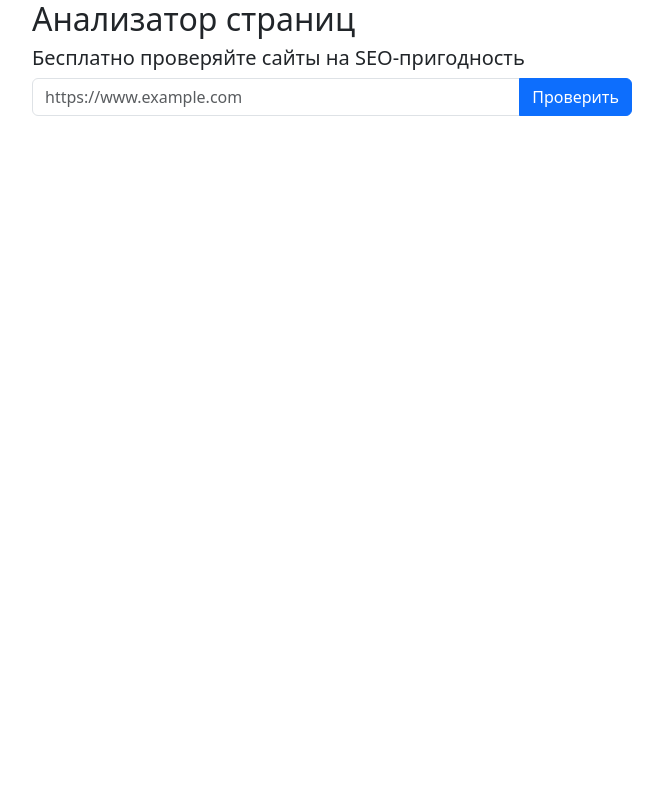
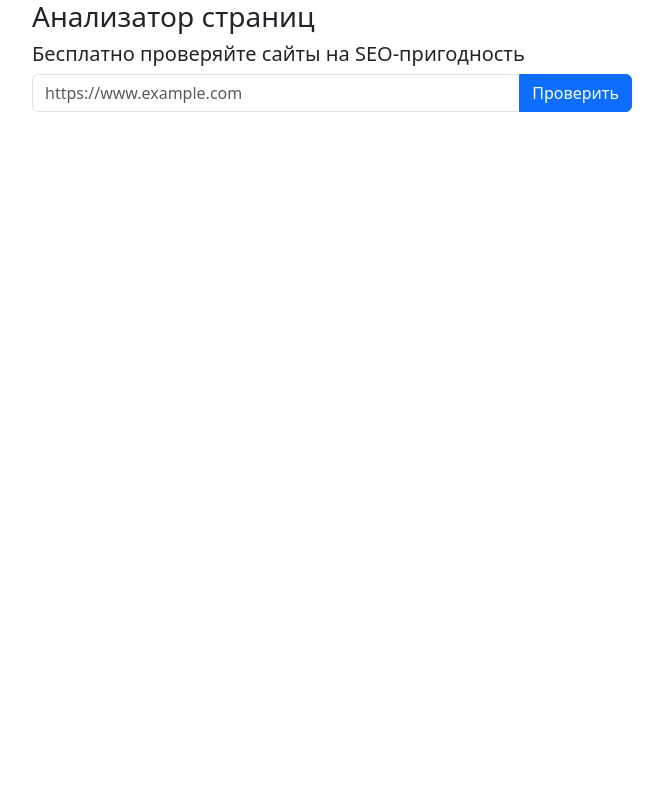
Before and after one commit to Egorov-Andrey/python-project-83, a Python web app: template page_analyzer/templates/analyzer_page.html in a window 1280 px wide. Shown: the whole page, without its empty margins (308-971 px from the left). Run offline with Jinja, Linux system fonts and the light colour scheme; the template is opened without the code that fills it, so the values that code supplies are empty.

Commit message:
changed templates

```diff
--- a/page_analyzer/templates/analyzer_page.html
+++ b/page_analyzer/templates/analyzer_page.html
@@ -9,14 +9,12 @@
   <body>
     <div class="d-flex justify-content-center" style="min-height: 100vh;">
         <form class="w-50" style="max-width: 600px;" action="{{ url_for('urls_post') }}" method="post">
-            <h2>Анализатор страниц</h2>
+            <h3>Анализатор страниц</h3>
             <h5>Бесплатно проверяйте сайты на SEO-пригодность</h5>
               {% if messages %}
-              <ul class=flashes>
               {% for category, message in messages %}
-                <li class="{{ category }}">{{ message }}</li>
+                <div class="alert alert-{{ category }}">{{ message }}</div>
               {% endfor %}
-              </ul>
             {% endif %}
         <div class="input-group">
             <input type="text" name="url" class="form-control" placeholder="https://www.example.com">
--- a/page_analyzer/templates/url_id.html
+++ b/page_analyzer/templates/url_id.html
@@ -8,11 +8,9 @@
 </head>
 <body>
 {% if messages %}
-  <ul class=flashes>
   {% for category, message in messages %}
     <div class="alert alert-{{ category }}">{{ message }}</div>
   {% endfor %}
-  </ul>
 {% endif %}
 <h3>Сайт: {{ url }} </h3>
  <table class="table" data-test="url">
@@ -59,6 +57,3 @@
   </table>
 </body>
 </html>
-
-
-<div class="alert alert-{{ category }}">{{ message }}</div>
```
